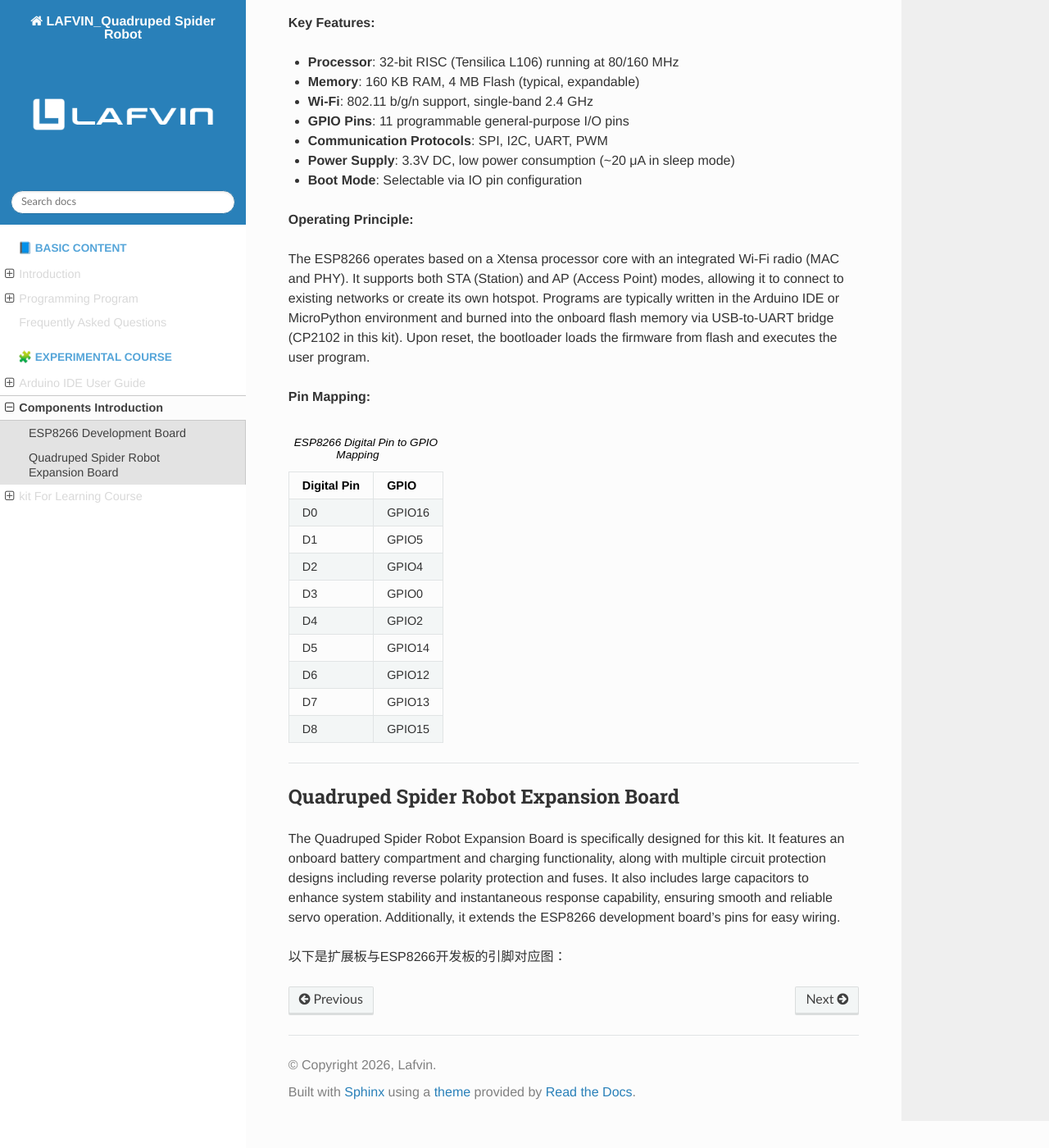
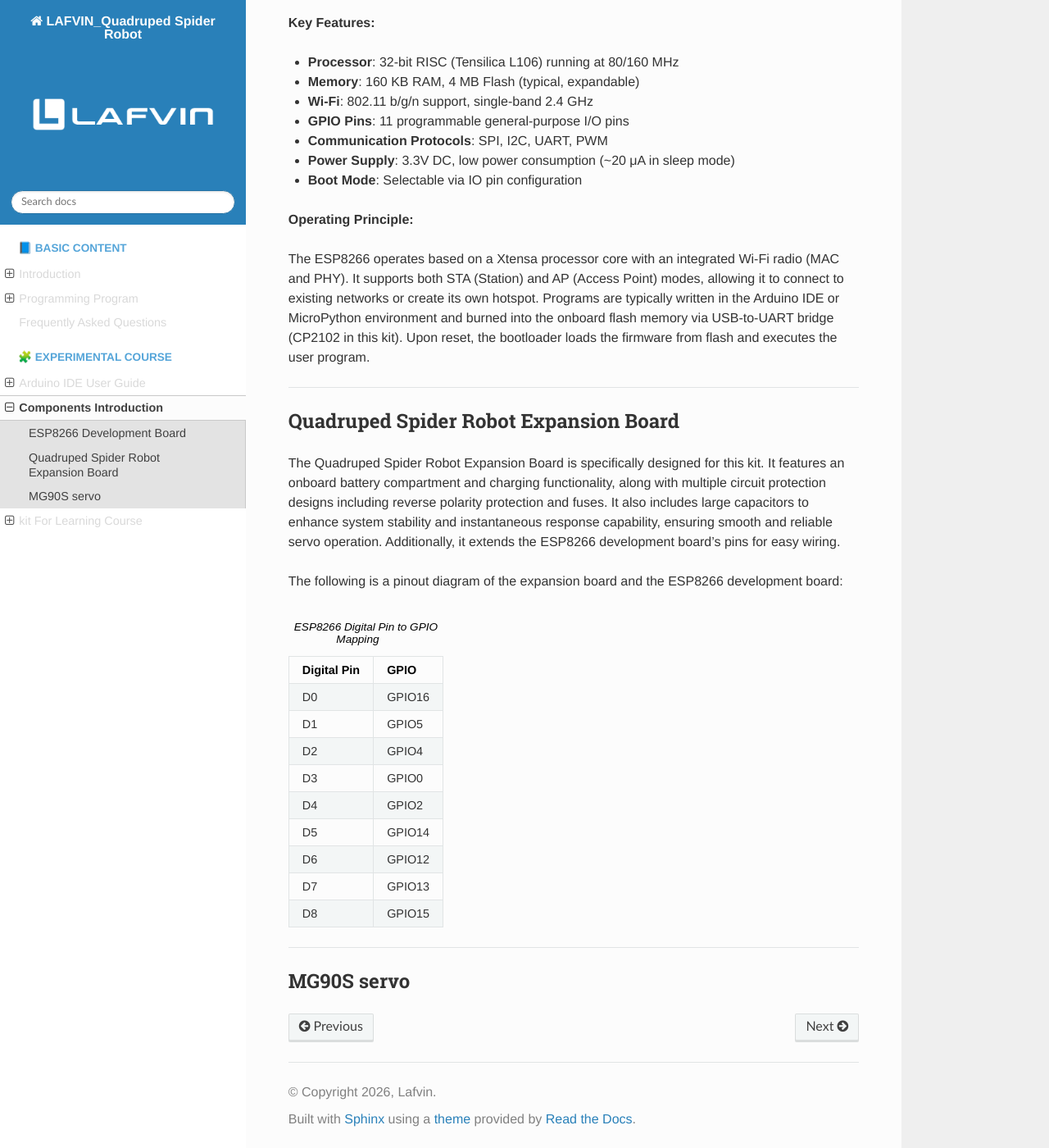
Before and after one commit to lafvintech/LAFVIN_Quadruped-Spider-Robot, a Sphinx documentation site: the page built from docs/source/Components.rst, in a window 1280 px wide and 1400 px high, scrolled down 392 px. Shown: the whole window at 82% size. Built offline with Sphinx 7.4.7 and the Read the Docs theme 3.1.0, drawn with Linux system fonts in a browser that asks for light colours; before the commit the page ends 1759 px from its top, so only the background shows below that; some of the changed lines change nothing that is shown.

Commit message:
Update Components.rst

```diff
--- a/docs/source/Components.rst
+++ b/docs/source/Components.rst
@@ -24,7 +24,15 @@ The **ESP8266** is a low-cost, highly integrated Wi-Fi microcontroller system-on
 
 The ESP8266 operates based on a Xtensa processor core with an integrated Wi-Fi radio (MAC and PHY). It supports both STA (Station) and AP (Access Point) modes, allowing it to connect to existing networks or create its own hotspot. Programs are typically written in the Arduino IDE or MicroPython environment and burned into the onboard flash memory via USB-to-UART bridge (CP2102 in this kit). Upon reset, the bootloader loads the firmware from flash and executes the user program.
 
-**Pin Mapping:**
+----
+
+
+Quadruped Spider Robot Expansion Board
+--------------------------------------
+
+The Quadruped Spider Robot Expansion Board is specifically designed for this kit. It features an onboard battery compartment and charging functionality, along with multiple circuit protection designs including reverse polarity protection and fuses. It also includes large capacitors to enhance system stability and instantaneous response capability, ensuring smooth and reliable servo operation. Additionally, it extends the ESP8266 development board's pins for easy wiring.
+
+The following is a pinout diagram of the expansion board and the ESP8266 development board:
 
 .. list-table:: ESP8266 Digital Pin to GPIO Mapping
    :header-rows: 1
@@ -52,10 +60,5 @@ The ESP8266 operates based on a Xtensa processor core with an integrated Wi-Fi r
 
 ----
 
-
-Quadruped Spider Robot Expansion Board
---------------------------------------
-
-The Quadruped Spider Robot Expansion Board is specifically designed for this kit. It features an onboard battery compartment and charging functionality, along with multiple circuit protection designs including reverse polarity protection and fuses. It also includes large capacitors to enhance system stability and instantaneous response capability, ensuring smooth and reliable servo operation. Additionally, it extends the ESP8266 development board's pins for easy wiring.
-
-以下是扩展板与ESP8266开发板的引脚对应图：
+MG90S servo
+-----------
```
